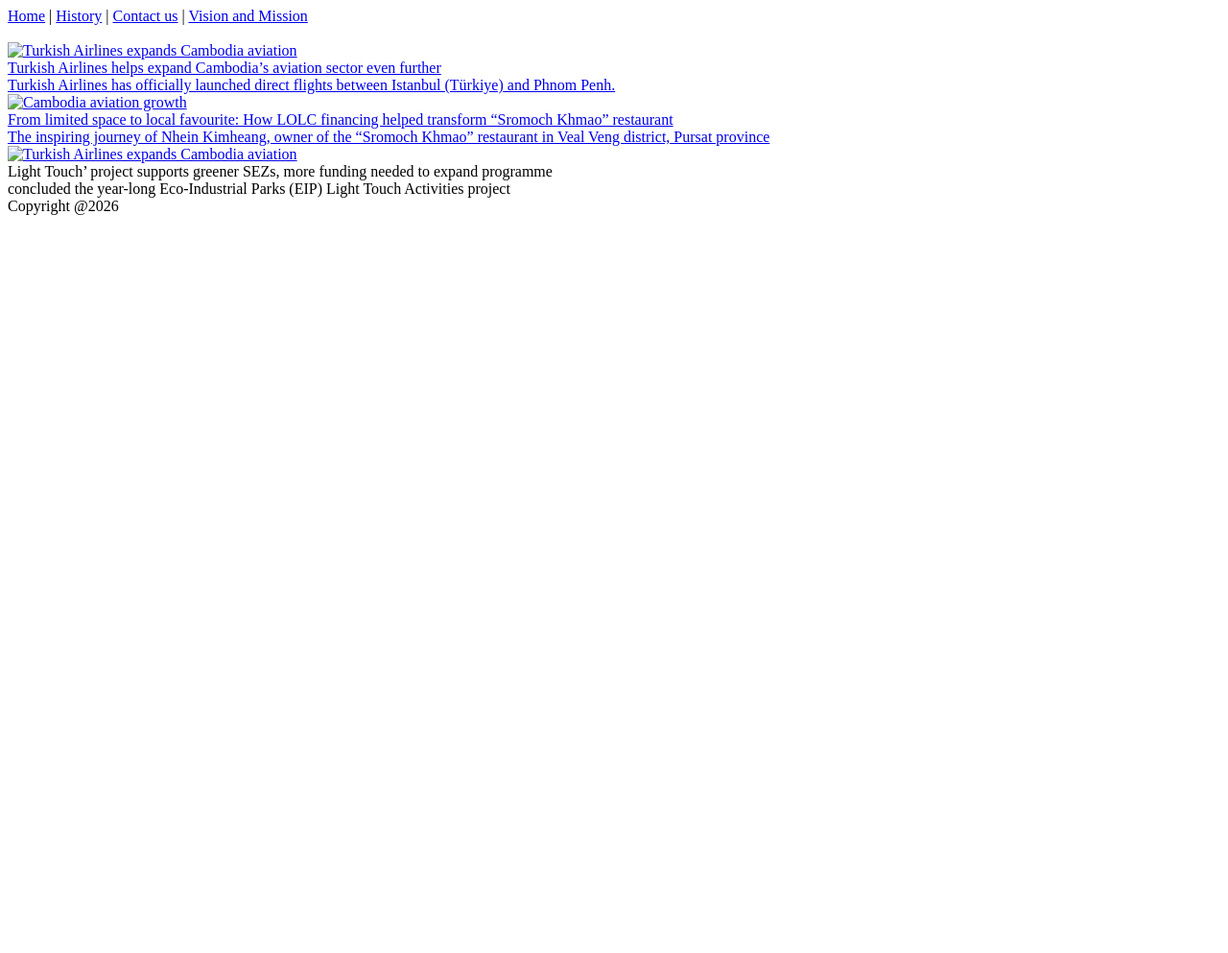
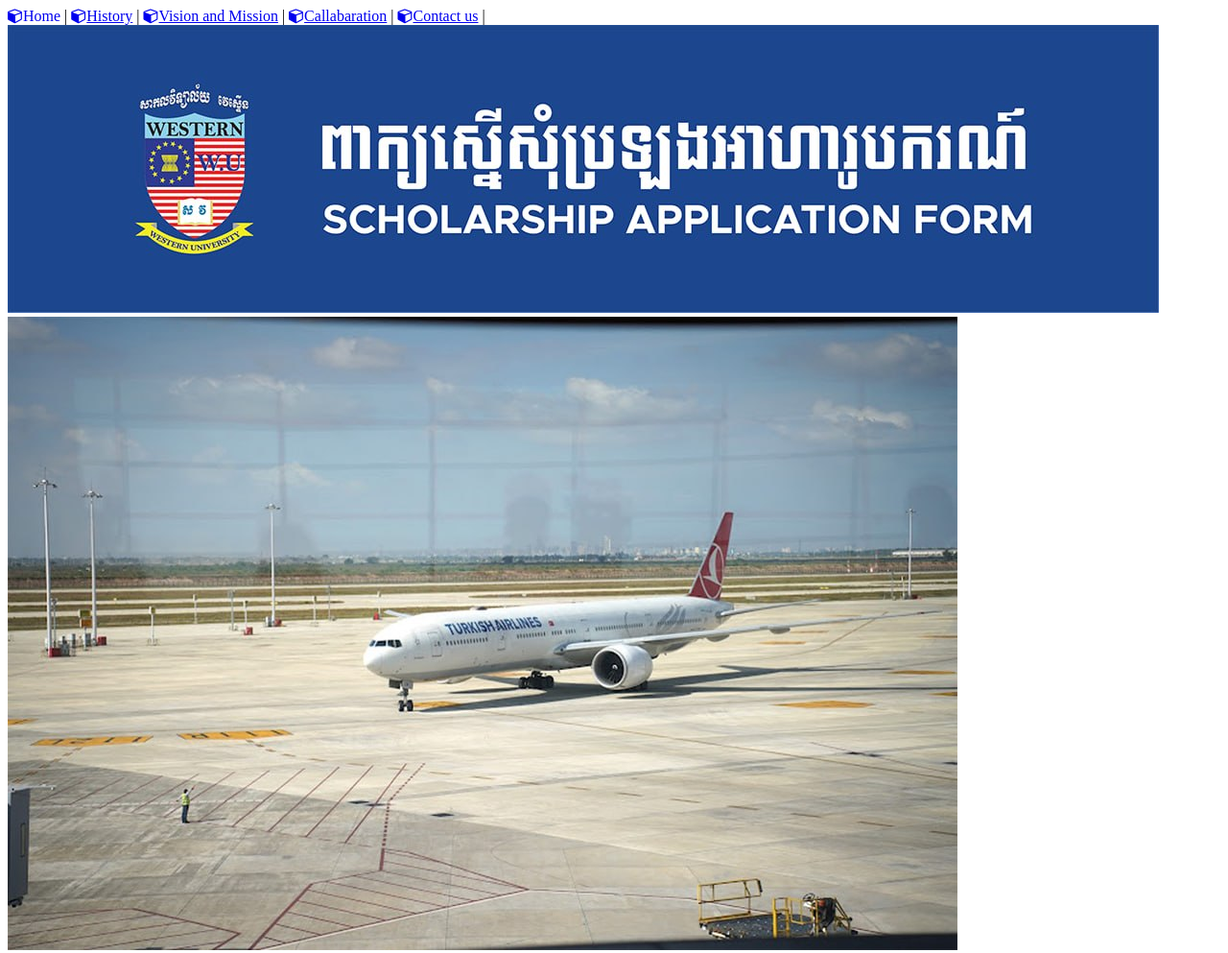
Before and after one commit to thakimheng168/Heng168, a plain HTML site: page index.html in a window 1280 px wide. Shown: the top 993 px of the page at 96% size. Before the commit the page ends 800 px from the top, so only its background shows below. Drawn offline with Linux system fonts and the light colour scheme; files that its build step writes are made by us from their sources.

Commit message:
Update index.html with Font Awesome and navigation links
Added Font Awesome for icons and updated links for navigation.

```diff
--- a/index.html
+++ b/index.html
@@ -4,24 +4,30 @@
     <meta charset="UTF-8">
     <meta name="viewport" content="width=device-width, initial-scale=1.0">
     <title>Document</title>
-    <link rel="stylesheet" href="/CSS/mystyle.css">
+    <link rel="stylesheet" href="mystyle.css">
+    <link rel="stylesheet" href="https://cdnjs.cloudflare.com/ajax/libs/font-awesome/4.7.0/css/font-awesome.min.css">
+
 </head>
 <body>
-    <header>
-        <a href="#" class="hl">Home</a>
+      <header>
+        <a href="#" class="hl"><i class="fa fa-cube">Home</i></a>
         |
-        <a href="#" class="hl">History</a>
+        <a href="history.html" class="hl"><i class="fa fa-cube"></i>History</a>
         |
-        <a href="#" class="hl">Contact us</a>
+        <a href="vision_mission.html" class="hl"><i class="fa fa-cube"></i>Vision and Mission</a>
         |
-        <a href="#" class="hl">Vision and Mission</a>
+        <a href="callabration.html" class="hl"><i class="fa fa-cube"></i>Callabaration</a>
+        |
+        <a href="contact_us.html" class="hl"><i class="fa fa-cube"></i>Contact us</a>
+        |
     </header>
      <div class="tab-content">
-            <img src="/IMAGE/scholarship.jpg" alt="">
-        </div>
+            <img src="scholarship.jpg" alt="">
+     </div>
+
     <div class="NewsFrame">
   <a href="#">
-    <img src="/IMAGE/1.jpg" alt="Turkish Airlines expands Cambodia aviation">
+    <img src="1.jpg" alt="Turkish Airlines expands Cambodia aviation">
     <div class="title">
       Turkish Airlines helps expand Cambodia’s aviation sector even further
     </div>
@@ -33,25 +39,23 @@
 
 <div class="NewsFrame">
   <a href="#">
-    <img src="/IMAGE/2.jpg" alt="Cambodia aviation growth">
+    <img src="2.jpg" alt="Cambodia aviation growth">
     <div class="title">
      From limited space to local favourite: How LOLC financing helped transform “Sromoch Khmao” restaurant
     </div>
     <div class="description">
-The inspiring journey of Nhein Kimheang, owner of the “Sromoch Khmao” restaurant in Veal Veng district, Pursat province
-    </div>
+The inspiring journey of Nhein Kimheang, owner of the “Sromoch Khmao” restaurant in Veal Veng district, Pursat province    </div>
   </a>
 </div>
 <div class="NewsFrame">
   <a href="#">
-    <img src="/IMAGE/3.jpg" alt="Turkish Airlines expands Cambodia aviation">
+    <img src="3.jpg" alt="Turkish Airlines expands Cambodia aviation">
   </a>
   <div class="title">
 Light Touch’ project supports greener SEZs, more funding needed to expand programme
 </div>
   <div class="description">
-concluded the year-long Eco-Industrial Parks (EIP) Light Touch Activities project
-  </div>
+concluded the year-long Eco-Industrial Parks (EIP) Light Touch Activities project  </div>
 </div>
 <footer>
     Copyright @2026
```
